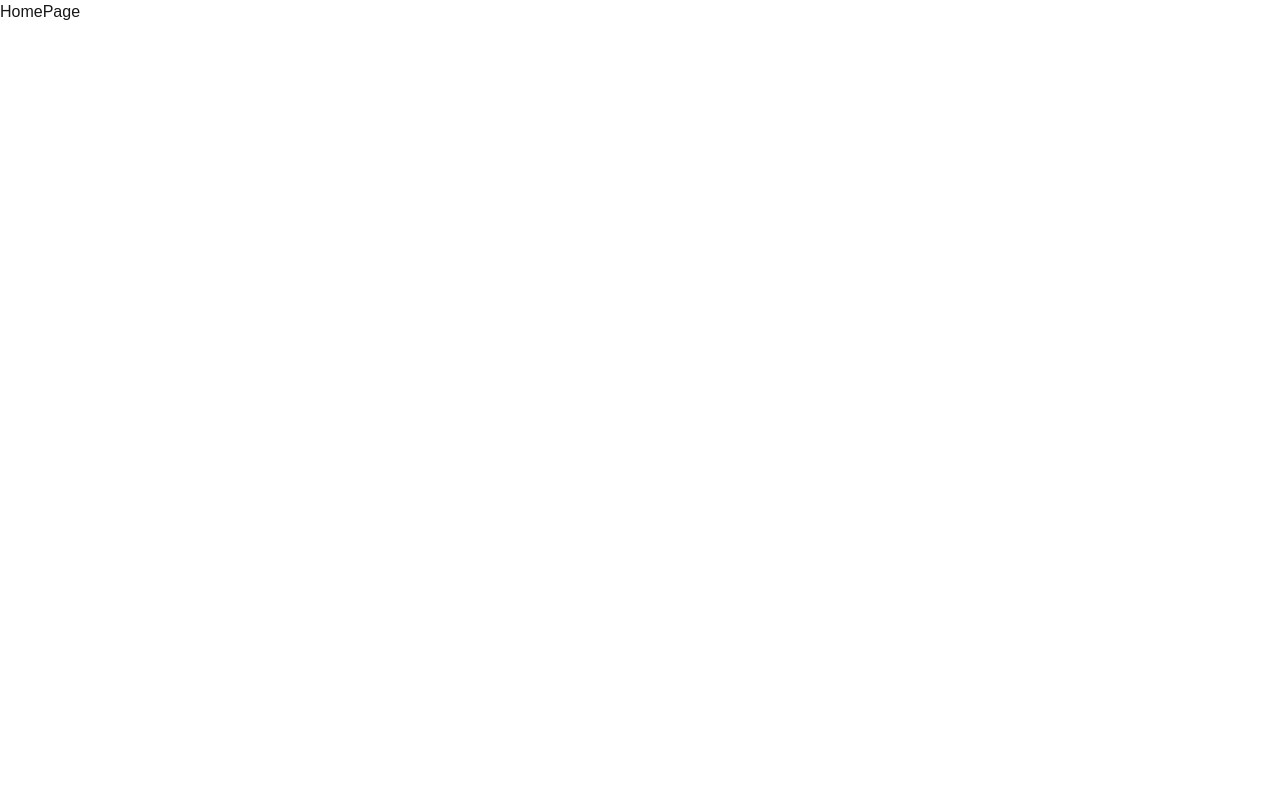
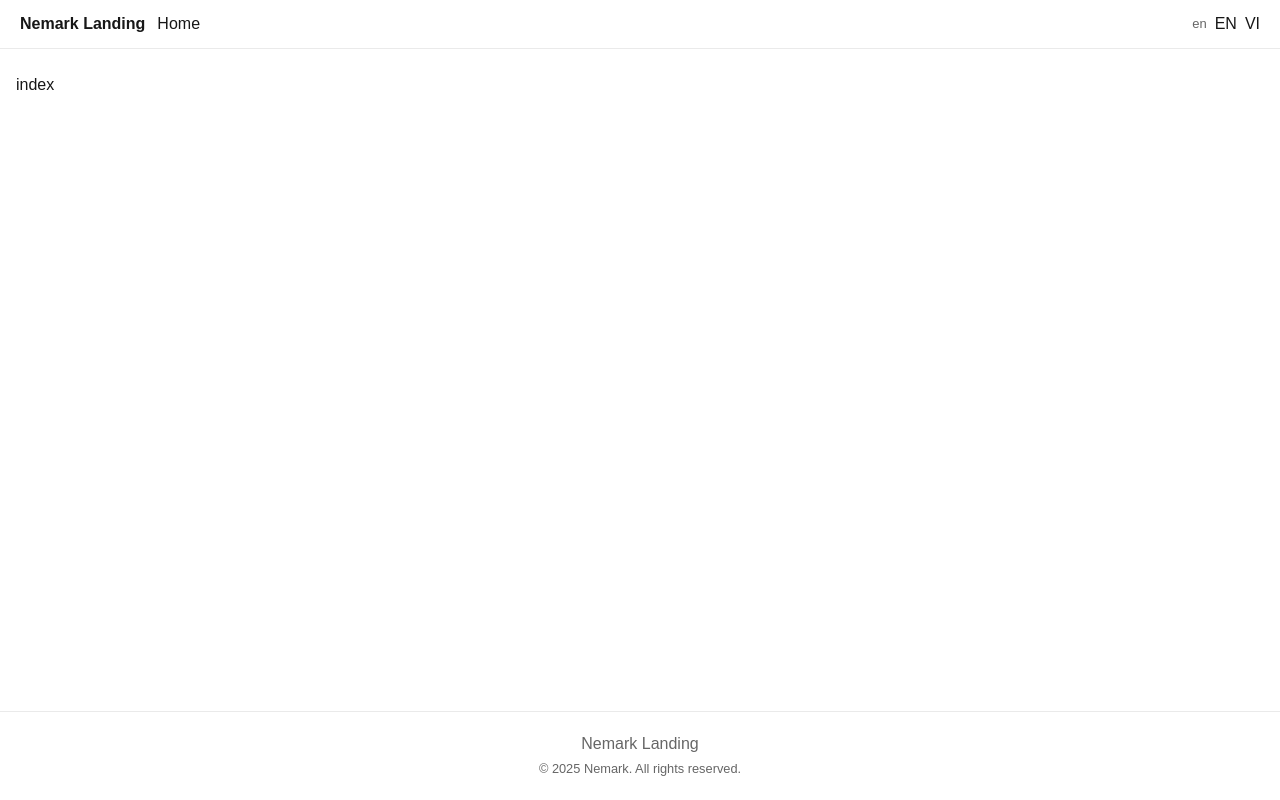
Before and after one commit to kinnhun/landing_page_nemark, a Next.js app in the folder landing-page-nemark/: page /home in a window 1280 px wide. Built offline with nearby package versions, Linux system fonts and the light colour scheme.

Commit message:
base code
fix bug i18n

```diff
--- /dev/null
+++ b/landing-page-nemark/src/components/Footer.tsx
@@ -0,0 +1,15 @@
+import React from 'react';
+import useUserLanguage from '../hooks/useUserLanguage';
+
+const Footer: React.FC = () => {
+  const [t] = useUserLanguage();
+
+  return (
+    <footer style={{padding: '20px', borderTop: '1px solid #eaeaea', marginTop: 40, textAlign: 'center', color: '#666'}}>
+      <div>{t('title') || 'Nemark'}</div>
+      <small>© {new Date().getFullYear()} Nemark. All rights reserved.</small>
+    </footer>
+  );
+};
+
+export default Footer;
--- /dev/null
+++ b/landing-page-nemark/src/components/Header.tsx
@@ -0,0 +1,28 @@
+import Link from 'next/link';
+import React from 'react';
+import useUserLanguage from '../hooks/useUserLanguage';
+
+const Header: React.FC = () => {
+  const [t, lang, setLang] = useUserLanguage();
+
+  return (
+    <header className="site-header" style={{padding: '12px 20px', borderBottom: '1px solid #eaeaea', display: 'flex', alignItems: 'center', justifyContent: 'space-between'}}>
+      <div style={{display: 'flex', gap: 12, alignItems: 'center'}}>
+        <Link href="/" style={{fontWeight: 700, textDecoration: 'none'}}>
+          {t('title') || 'Nemark'}
+        </Link>
+        <nav style={{display: 'flex', gap: 8}}>
+          <Link href="/home">{t('home.heading') || 'Home'}</Link>
+        </nav>
+      </div>
+
+      <div style={{display: 'flex', gap: 8, alignItems: 'center'}}>
+        <span style={{fontSize: 13, color: '#666'}}>{lang}</span>
+        <button onClick={() => setLang('en')} aria-label="switch-to-en">EN</button>
+        <button onClick={() => setLang('vi')} aria-label="switch-to-vi">VI</button>
+      </div>
+    </header>
+  );
+};
+
+export default Header;
--- /dev/null
+++ b/landing-page-nemark/src/components/image/imgZalo.tsx
@@ -0,0 +1,66 @@
+import React from "react";
+
+interface ZaloIconProps {
+  width?: number;
+  height?: number;
+  className?: string;
+}
+
+const ZaloIcon: React.FC<ZaloIconProps> = ({
+  width = 50,
+  height = 50,
+  className = "",
+}) => {
+  return (
+    <svg
+      width={width}
+      height={height}
+      viewBox="0 0 50 50"
+      fill="none"
+      xmlns="http://www.w3.org/2000/svg"
+      className={className}
+    >
+      <path
+        fillRule="evenodd"
+        clipRule="evenodd"
+        d="M22.782 0.166016H27.199C33.2653 0.166016 36.8103 1.05701 39.9572 2.74421C43.1041 4.4314 45.5875 6.89585 47.2557 10.0428C48.9429 13.1897 49.8339 16.7347 49.8339 22.801V27.1991C49.8339 33.2654 48.9429 36.8104 47.2557 39.9573C45.5685 43.1042 43.1041 45.5877 39.9572 47.2559C36.8103 48.9431 33.2653 49.8341 27.199 49.8341H22.8009C16.7346 49.8341 13.1896 48.9431 10.0427 47.2559C6.89583 45.5687 4.41243 43.1042 2.7442 39.9573C1.057 36.8104 0.166016 33.2654 0.166016 27.1991V22.801C0.166016 16.7347 1.057 13.1897 2.7442 10.0428C4.43139 6.89585 6.89583 4.41245 10.0427 2.74421C13.1707 1.05701 16.7346 0.166016 22.782 0.166016Z"
+        fill="#0068FF"
+      />
+      <path
+        opacity="0.12"
+        fillRule="evenodd"
+        clipRule="evenodd"
+        d="M49.8336 26.4736V27.1994C49.8336 33.2657 48.9427 36.8107 47.2555 39.9576C45.5683 43.1045 43.1038 45.5879 39.9569 47.2562C36.81 48.9434 33.265 49.8344 27.1987 49.8344H22.8007C17.8369 49.8344 14.5612 49.2378 11.8104 48.0966L7.27539 43.4267L49.8336 26.4736Z"
+        fill="#001A33"
+      />
+      <path
+        fillRule="evenodd"
+        clipRule="evenodd"
+        d="M7.779 43.5892C10.1019 43.846 13.0061 43.1836 15.0682 42.1825C24.0225 47.1318 38.0197 46.8954 46.4923 41.4732C46.8209 40.9803 47.1279 40.4677 47.4128 39.9363C49.1062 36.7779 50.0004 33.22 50.0004 27.1316V22.7175C50.0004 16.629 49.1062 13.0711 47.4128 9.91273C45.7385 6.75436 43.2461 4.28093 40.0877 2.58758C36.9293 0.894239 33.3714 0 27.283 0H22.8499C17.6644 0 14.2982 0.652754 11.4699 1.89893C11.3153 2.03737 11.1636 2.17818 11.0151 2.32135C2.71734 10.3203 2.08658 27.6593 9.12279 37.0782C9.13064 37.0921 9.13933 37.1061 9.14889 37.1203C10.2334 38.7185 9.18694 41.5154 7.55068 43.1516C7.28431 43.399 7.37944 43.5512 7.779 43.5892Z"
+        fill="white"
+      />
+      <path
+        d="M20.5632 17H10.8382V19.0853H17.5869L10.9329 27.3317C10.7244 27.635 10.5728 27.9194 10.5728 28.5639V29.0947H19.748C20.203 29.0947 20.5822 28.7156 20.5822 28.2606V27.1421H13.4922L19.748 19.2938C19.8428 19.1801 20.0134 18.9716 20.0893 18.8768L20.1272 18.8199C20.4874 18.2891 20.5632 17.8341 20.5632 17.2844V17Z"
+        fill="#0068FF"
+      />
+      <path
+        d="M32.9416 29.0947H34.3255V17H32.2402V28.3933C32.2402 28.7725 32.5435 29.0947 32.9416 29.0947Z"
+        fill="#0068FF"
+      />
+      <path
+        d="M25.814 19.6924C23.1979 19.6924 21.0747 21.8156 21.0747 24.4317C21.0747 27.0478 23.1979 29.171 25.814 29.171C28.4301 29.171 30.5533 27.0478 30.5533 24.4317C30.5723 21.8156 28.4491 19.6924 25.814 19.6924ZM25.814 27.2184C24.2785 27.2184 23.0273 25.9672 23.0273 24.4317C23.0273 22.8962 24.2785 21.645 25.814 21.645C27.3495 21.645 28.6007 22.8962 28.6007 24.4317C28.6007 25.9672 27.3685 27.2184 25.814 27.2184Z"
+        fill="#0068FF"
+      />
+      <path
+        d="M40.4867 19.6162C37.8516 19.6162 35.7095 21.7584 35.7095 24.3934C35.7095 27.0285 37.8516 29.1707 40.4867 29.1707C43.1217 29.1707 45.2639 27.0285 45.2639 24.3934C45.2639 21.7584 43.1217 19.6162 40.4867 19.6162ZM40.4867 27.2181C38.9322 27.2181 37.681 25.9669 37.681 24.4124C37.681 22.8579 38.9322 21.6067 40.4867 21.6067C42.0412 21.6067 43.2924 22.8579 43.2924 24.4124C43.2924 25.9669 42.0412 27.2181 40.4867 27.2181Z"
+        fill="#0068FF"
+      />
+      <path
+        d="M29.4562 29.0944H30.5747V19.957H28.6221V28.2793C28.6221 28.7153 29.0012 29.0944 29.4562 29.0944Z"
+        fill="#0068FF"
+      />
+    </svg>
+  );
+};
+
+export default ZaloIcon;
--- a/landing-page-nemark/src/hooks/useUserLanguage.ts
+++ b/landing-page-nemark/src/hooks/useUserLanguage.ts
@@ -23,12 +23,12 @@ function useUserLanguage(ns?: string | string[]): UseUserLanguageReturn {
   );
 
   const lang =
-    i18n.language ||
-    (typeof i18n.options.fallbackLng === "string"
-      ? i18n.options.fallbackLng
-      : Array.isArray(i18n.options.fallbackLng)
-        ? i18n.options.fallbackLng[0]
-        : "en");
+    i18n.language ?? i18n.resolvedLanguage ?? (() => {
+      const fallback = i18n.options?.fallbackLng;
+      if (typeof fallback === 'string') return fallback;
+      if (Array.isArray(fallback) && fallback.length > 0) return fallback[0];
+      return 'en';
+    })();
 
   return [t as TFunction, lang, setLanguage] as const;
 }
--- a/landing-page-nemark/src/i18n/index.ts
+++ b/landing-page-nemark/src/i18n/index.ts
@@ -1,13 +1,12 @@
 import i18n from "i18next";
-import LanguageDetector from "i18next-browser-languagedetector";
 import { initReactI18next } from "react-i18next";
 import en from "./locales/en-US.json";
 import vi from "./locales/vi-VN.json";
 
-i18n
-  .use(LanguageDetector)
-  .use(initReactI18next)
-  .init({
+// Initialize i18n without automatic browser language detection so
+// server-rendered output is stable. The app will detect the browser
+// language client-side after hydration and call `i18n.changeLanguage`.
+i18n.use(initReactI18next).init({
   fallbackLng: "en",
   debug: false,
   interpolation: {
--- /dev/null
+++ b/landing-page-nemark/src/layouts/UserLayout.tsx
@@ -0,0 +1,19 @@
+import React, { ReactNode } from 'react';
+import Header from '../components/Header';
+import Footer from '../components/Footer';
+
+type Props = {
+  children: ReactNode;
+};
+
+const UserLayout: React.FC<Props> = ({ children }) => {
+  return (
+    <div className="user-layout" style={{display: 'flex', minHeight: '100vh', flexDirection: 'column'}}>
+      <Header />
+      <main style={{flex: 1, padding: '24px 16px'}}>{children}</main>
+      <Footer />
+    </div>
+  );
+};
+
+export default UserLayout;
--- a/landing-page-nemark/src/pages/_app.tsx
+++ b/landing-page-nemark/src/pages/_app.tsx
@@ -1,8 +1,9 @@
 import "@/styles/globals.css";
+import i18n from "../i18n";
 import type { AppProps } from "next/app";
 import { Geist, Geist_Mono } from "next/font/google";
 import { NextPage } from "next";
-import { ReactElement, ReactNode } from "react";
+import { ReactElement, ReactNode, useEffect } from "react";
 
 const geistSans = Geist({
   variable: "--font-geist-sans",
@@ -26,6 +27,25 @@ export default function App({ Component, pageProps }: AppPropsWithLayout) {
   // Use the layout defined at the page level, if available
   const getLayout = Component.getLayout ?? ((page) => page);
 
+  // Detect browser language after hydration and update i18n.
+  // This prevents hydration mismatch by keeping the initial
+  // server-rendered language consistent (fallback 'en').
+  useEffect(() => {
+    if (typeof window === "undefined") return;
+    try {
+      const nav = (navigator.languages && navigator.languages[0]) || navigator.language || "en";
+      const short = String(nav).split("-")[0];
+      const target = short === "vi" ? "vi" : "en";
+      if (i18n.language !== target) {
+        i18n.changeLanguage(target).catch(() => {
+          /* ignore */
+        });
+      }
+    } catch {
+      // ignore detection errors
+    }
+  }, []);
+
   return (
     <main className={`${geistSans.variable} ${geistMono.variable} antialiased`}>
       {getLayout(<Component {...pageProps} />)}
--- a/landing-page-nemark/src/pages/home/index.tsx
+++ b/landing-page-nemark/src/pages/home/index.tsx
@@ -1,7 +1,14 @@
-import React from "react";
+import React from 'react'
+import UserLayout from '../../layouts/UserLayout'
+import type { ReactElement } from 'react'
+import type { NextPageWithLayout } from '../_app'
 
-const HomePage = () => {
-  return <div>HomePage</div>;
-};
+const HomePage: NextPageWithLayout = () => {
+  return <div>index</div>
+}
 
-export default HomePage;
+HomePage.getLayout = function getLayout(page: ReactElement) {
+  return <UserLayout>{page}</UserLayout>
+}
+
+export default HomePage
```
Lines whose indentation alone changed are shown as unchanged.
